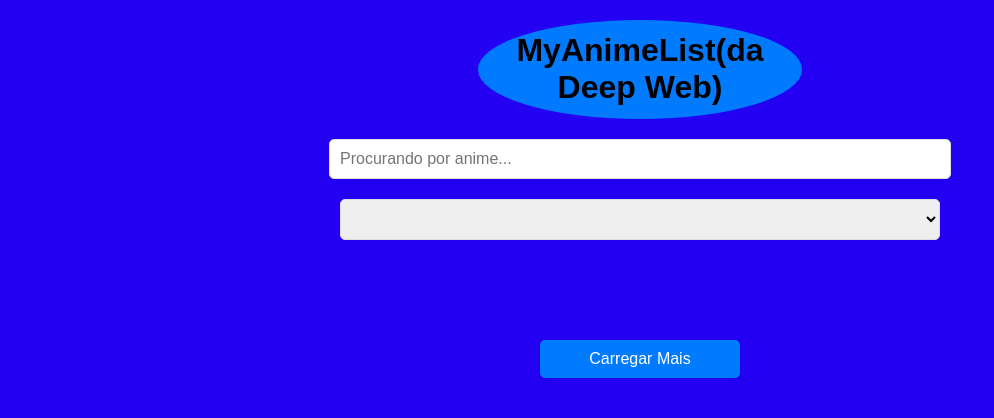
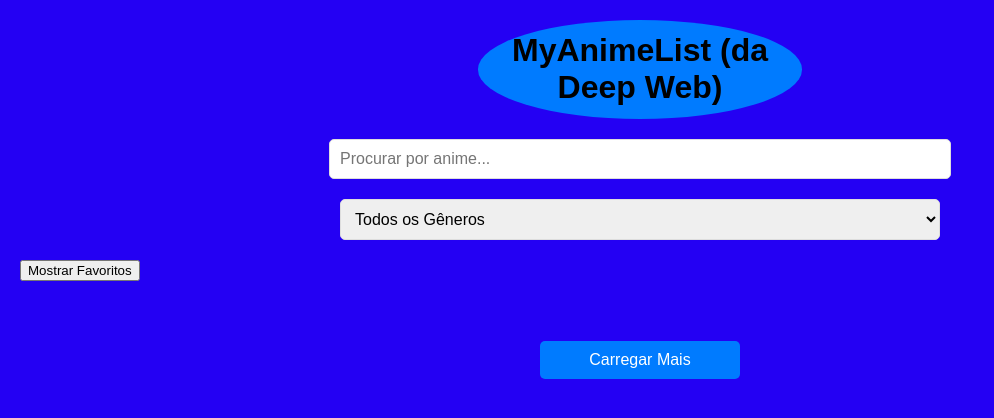
Before and after one commit to IzzeiWTB/AnimeList, a plain HTML site: page index.html in a window 1280 px wide. Shown: the whole page, without its empty margins (0-994 px from the left). Drawn offline with Linux system fonts and the light colour scheme; no server answers.

Commit message:
Update index.html

```diff
--- a/index.html
+++ b/index.html
@@ -1,19 +1,30 @@
 <!DOCTYPE html>
-<html lang="en">
+<html lang="pt-BR">
 <head>
     <meta charset="UTF-8">
     <meta name="viewport" content="width=device-width, initial-scale=1.0">
-    <title>Anime List</title>
+    <title>Lista de Animes</title>
     <link rel="stylesheet" href="styles.css">
 </head>
 <body>
-    <h1>MyAnimeList(da Deep Web)</h1>
-    <input type="text" id="search" placeholder="Procurando por anime...">
-    <select id="genre-filter"></select>
-        <option value=""></option>
+    <h1>MyAnimeList (da Deep Web)</h1>
+
+    <input type="text" id="search" placeholder="Procurar por anime...">
+
+    <select id="genre-filter">
+        <option value="">Todos os Gêneros</option>
     </select>
+
+    <!-- Botão para mostrar animes favoritados -->
+    <button id="show-favorites" class="show-favorites">Mostrar Favoritos</button>
+
+    <!-- Lista de Animes -->
     <div class="anime-list" id="anime-list"></div>
+
+    <!-- Botão para carregar mais animes -->
     <button id="load-more" class="load-more">Carregar Mais</button>
+
+    <!-- Script JavaScript -->
     <script src="script.js"></script>
 </body>
 </html>
```
